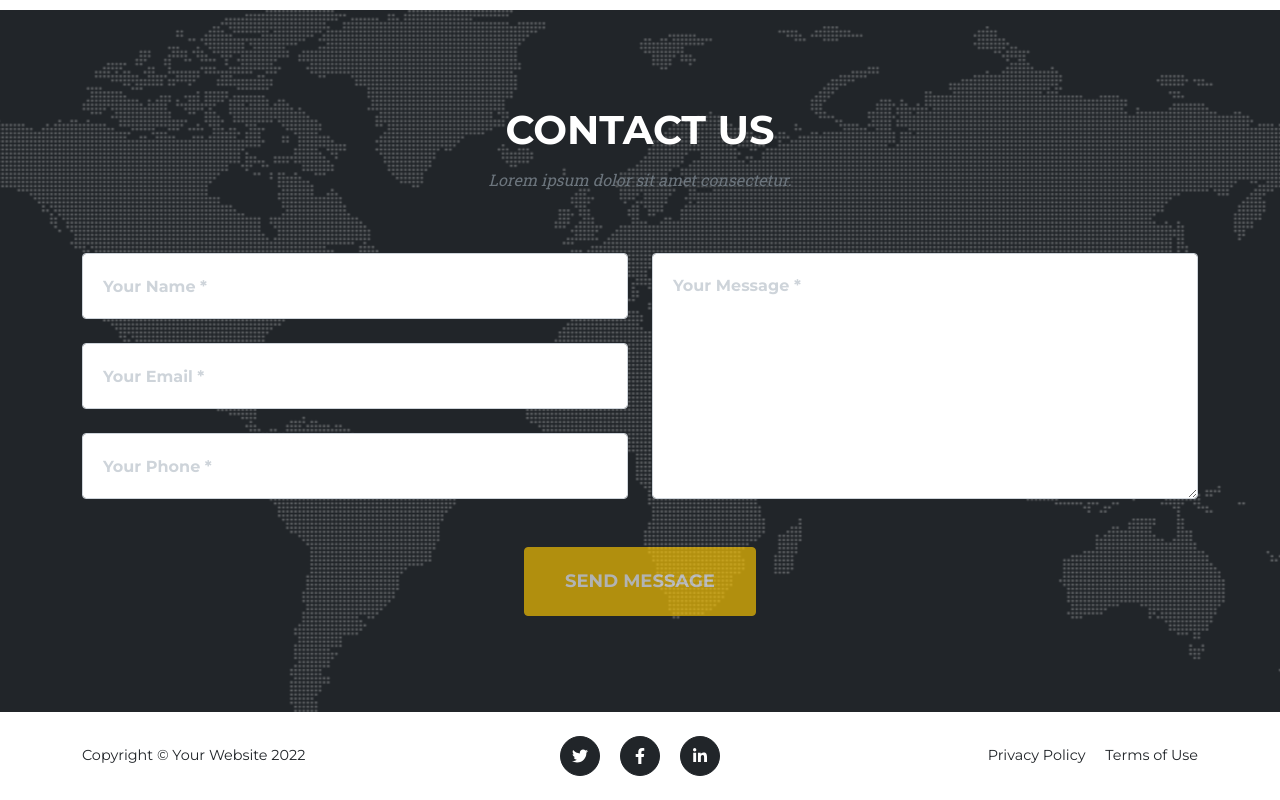
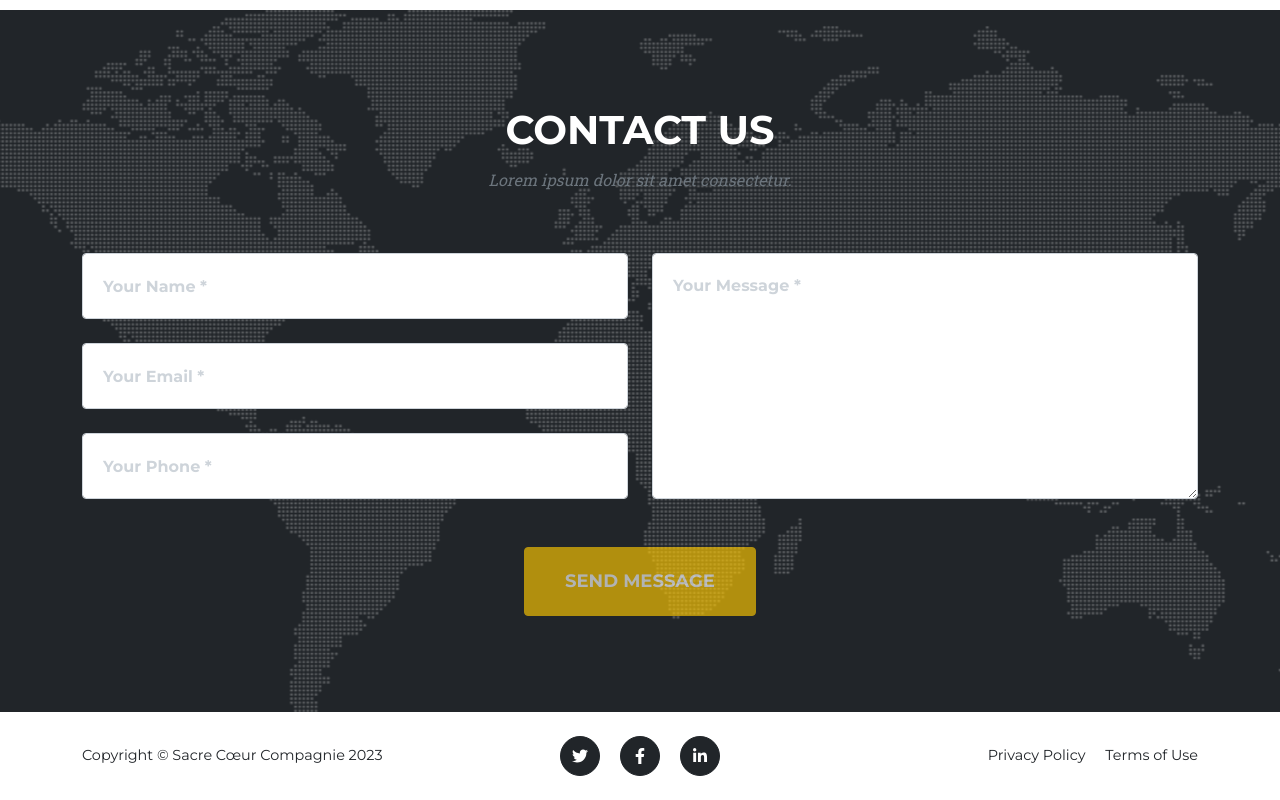
Before and after one commit to devmalvarado/Sacre-Landing, a plain HTML site: page index.html in a window 1280 px wide. Shown: the part 5837-6637 px from the top of the page. Drawn offline with nearby package versions, Linux system fonts and the light colour scheme.

Commit message:
Update index.html

```diff
--- a/index.html
+++ b/index.html
@@ -376,7 +376,7 @@
         <footer class="footer py-4">
             <div class="container">
                 <div class="row align-items-center">
-                    <div class="col-lg-4 text-lg-start">Copyright &copy; Your Website 2022</div>
+                    <div class="col-lg-4 text-lg-start">Copyright &copy; Sacre Cœur Compagnie 2023</div>
                     <div class="col-lg-4 my-3 my-lg-0">
                         <a class="btn btn-dark btn-social mx-2" href="#!" aria-label="Twitter"><i class="fab fa-twitter"></i></a>
                         <a class="btn btn-dark btn-social mx-2" href="#!" aria-label="Facebook"><i class="fab fa-facebook-f"></i></a>
```
